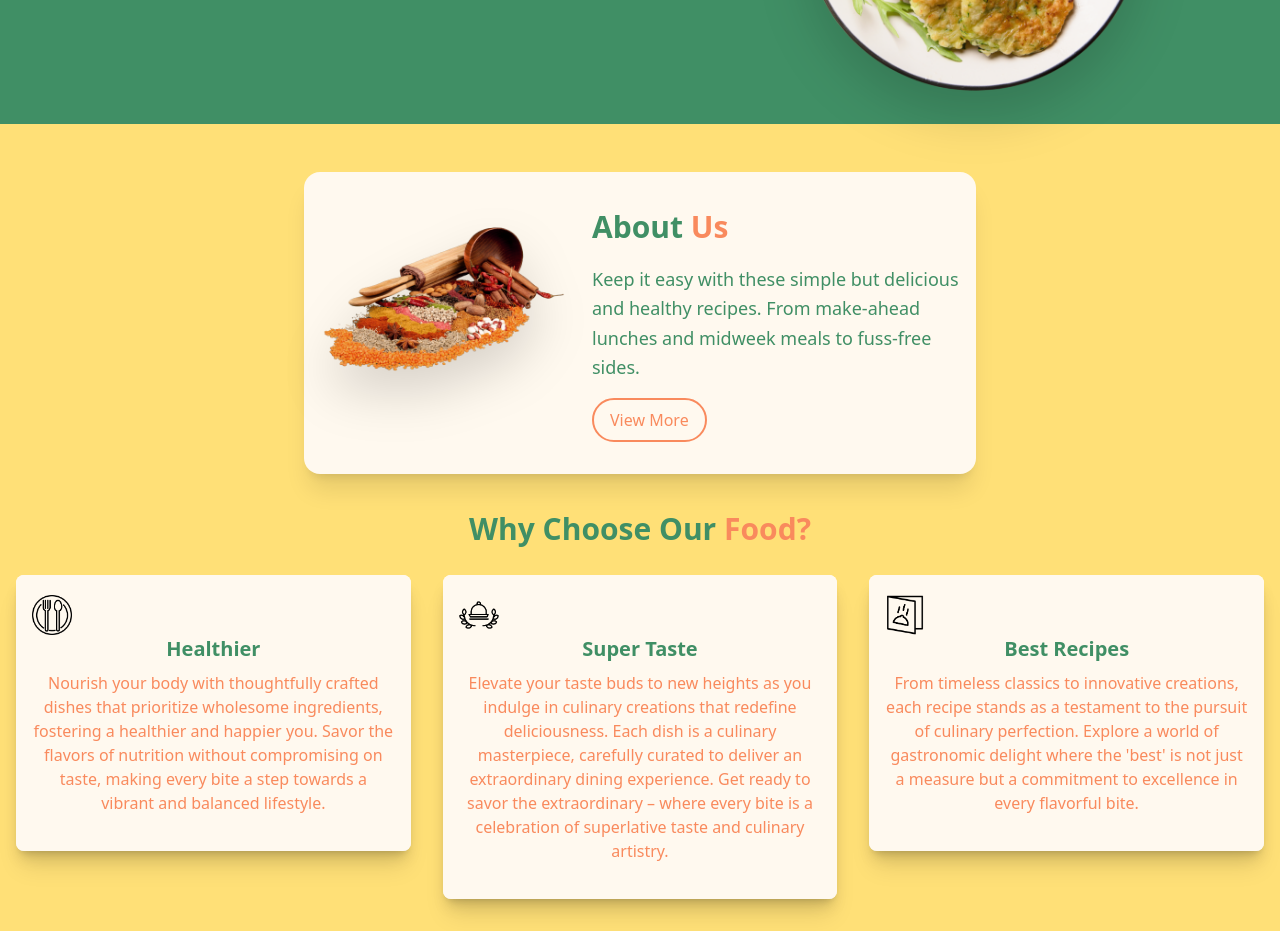
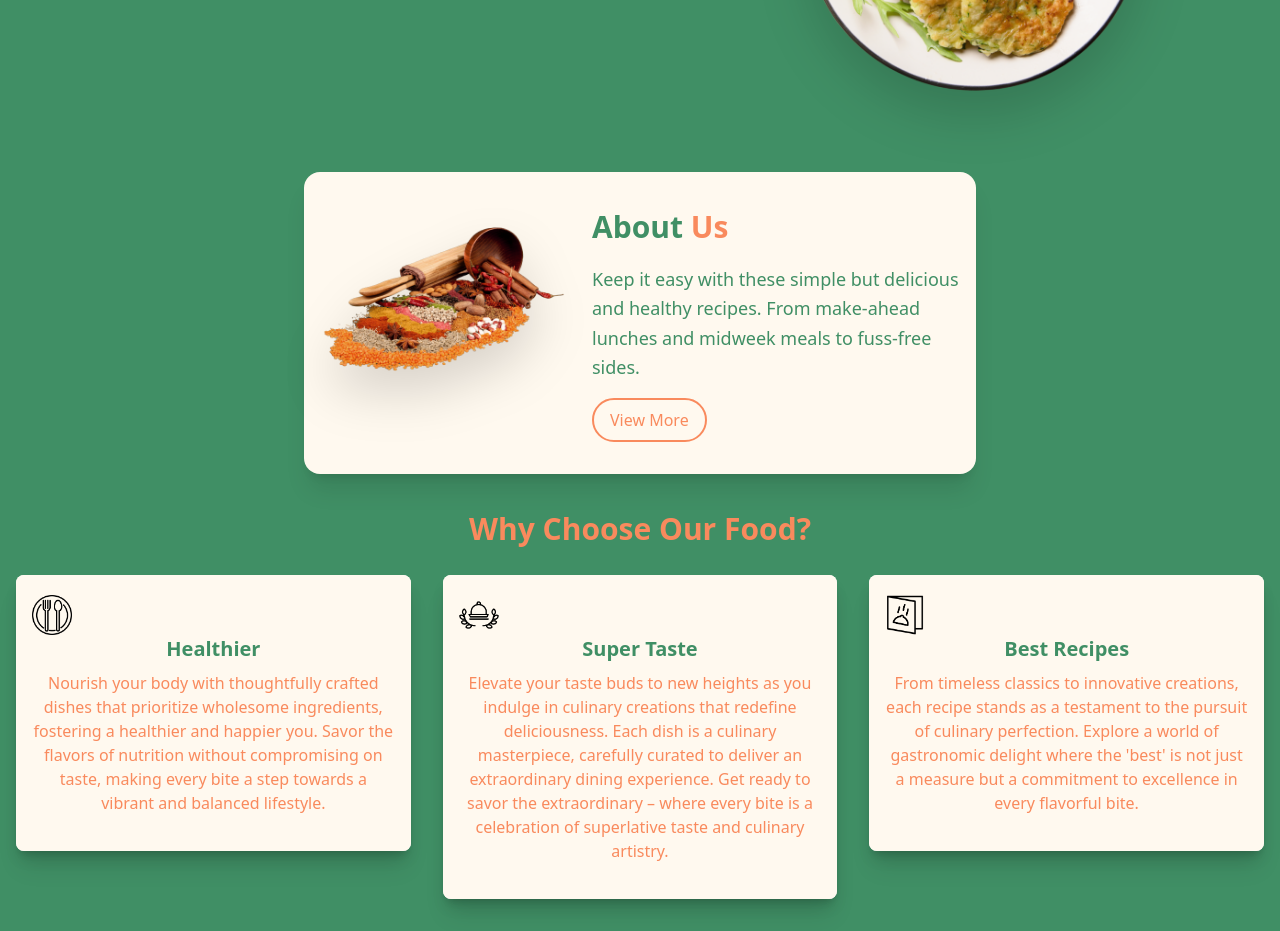
Before and after one commit to GeraldiNathan/ReactLaravel-FP, a React (Create React App) app: page /home in a window 1280 px wide. Shown: the part 1800-2731 px from the top of the page. Built offline with nearby package versions, Linux system fonts and the light colour scheme.

Commit message:
feat(home) : change bg color

```diff
--- a/src/components/HomeComponents.jsx
+++ b/src/components/HomeComponents.jsx
@@ -12,6 +12,21 @@ function HomeComponent() {
           />
         </div>
       </div>
+      {/* <svg xmlns="http://www.w3.org/2000/svg" viewBox="0 0 1440 320">
+        <path
+          fill="#fff9ef"
+          fill-opacity="1"
+          d="M0,96L80,117.3C160,139,320,181,480,192C640,203,800,181,960,197.3C1120,213,1280,267,1360,293.3L1440,320L1440,0L1360,0C1280,0,1120,0,960,0C800,0,640,0,480,0C320,0,160,0,80,0L0,0Z"
+        ></path>
+      </svg>
+
+      <svg xmlns="http://www.w3.org/2000/svg" viewBox="0 0 1440 320">
+        <path
+          fill="#408f65"
+          fill-opacity="1"
+          d="M0,96L80,117.3C160,139,320,181,480,192C640,203,800,181,960,197.3C1120,213,1280,267,1360,293.3L1440,320L1440,320L1360,320C1280,320,1120,320,960,320C800,320,640,320,480,320C320,320,160,320,80,320L0,320Z"
+        ></path>
+      </svg> */}
 
       <section className="bg-hijau min-h-screen flex items-center">
         <div className="container mx-auto px-4">
@@ -99,7 +114,7 @@ function HomeComponent() {
           </div>
         </div>
       </section>
-      <section className="bg-kuning min-h-screen items-center">
+      <section className="bg-hijau items-center">
         <div className="container mx-auto px-4 pt-12">
           <div className="max-w-2xl bg-cream flex rounded-2xl shadow-xl mr-auto ml-auto mb-3">
             <div className="w-full md:w-5/12 px-4 mr-auto ml-0">
@@ -121,7 +136,6 @@ function HomeComponent() {
               <button
                 type="submit"
                 className="bg-transparent border-orange border-2 text-orange hover:bg-hijau-500 hover:border-hijau hover:text-hijau font-medium rounded-full py-2 px-4 transition-all duration-300"
-
               >
                 View More
               </button>
@@ -129,7 +143,7 @@ function HomeComponent() {
           </div>
         </div>
         <h3 className="text-3xl mt-8 font-bold leading-normal text-hijau text-center">
-          Why Choose Our <span className="text-orange">Food?</span>
+          <span className="text-orange">Why Choose Our Food?</span>
         </h3>
         <div className="flex flex-wrap ">
           <div className="lg:pt-6 pt-6 w-full md:w-4/12 px-4 text-center">
@@ -145,7 +159,11 @@ function HomeComponent() {
                 />
                 <h6 className="text-hijau text-xl font-semibold">Healthier</h6>
                 <p className="text-orange mt-2 mb-4">
-                Nourish your body with thoughtfully crafted dishes that prioritize wholesome ingredients, fostering a healthier and happier you. Savor the flavors of nutrition without compromising on taste, making every bite a step towards a vibrant and balanced lifestyle.
+                  Nourish your body with thoughtfully crafted dishes that
+                  prioritize wholesome ingredients, fostering a healthier and
+                  happier you. Savor the flavors of nutrition without
+                  compromising on taste, making every bite a step towards a
+                  vibrant and balanced lifestyle.
                 </p>
               </div>
             </div>
@@ -162,9 +180,16 @@ function HomeComponent() {
                   viewBox="0 0 24 24"
                   stroke="currentColor"
                 />
-                <h6 className="text-hijau text-xl font-semibold">Super Taste</h6>
+                <h6 className="text-hijau text-xl font-semibold">
+                  Super Taste
+                </h6>
                 <p className="text-orange mt-2 mb-4">
-                Elevate your taste buds to new heights as you indulge in culinary creations that redefine deliciousness. Each dish is a culinary masterpiece, carefully curated to deliver an extraordinary dining experience. Get ready to savor the extraordinary – where every bite is a celebration of superlative taste and culinary artistry.
+                  Elevate your taste buds to new heights as you indulge in
+                  culinary creations that redefine deliciousness. Each dish is a
+                  culinary masterpiece, carefully curated to deliver an
+                  extraordinary dining experience. Get ready to savor the
+                  extraordinary – where every bite is a celebration of
+                  superlative taste and culinary artistry.
                 </p>
               </div>
             </div>
@@ -181,9 +206,15 @@ function HomeComponent() {
                   viewBox="0 0 24 24"
                   stroke="currentColor"
                 />
-                <h6 className="text-hijau text-xl font-semibold">Best Recipes</h6>
+                <h6 className="text-hijau text-xl font-semibold">
+                  Best Recipes
+                </h6>
                 <p className="text-orange mt-2 mb-4">
-                From timeless classics to innovative creations, each recipe stands as a testament to the pursuit of culinary perfection. Explore a world of gastronomic delight where the 'best' is not just a measure but a commitment to excellence in every flavorful bite.
+                  From timeless classics to innovative creations, each recipe
+                  stands as a testament to the pursuit of culinary perfection.
+                  Explore a world of gastronomic delight where the 'best' is not
+                  just a measure but a commitment to excellence in every
+                  flavorful bite.
                 </p>
               </div>
             </div>
```
